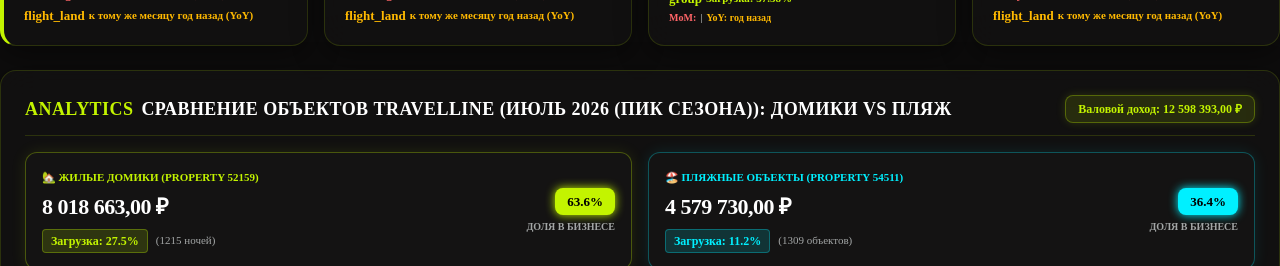
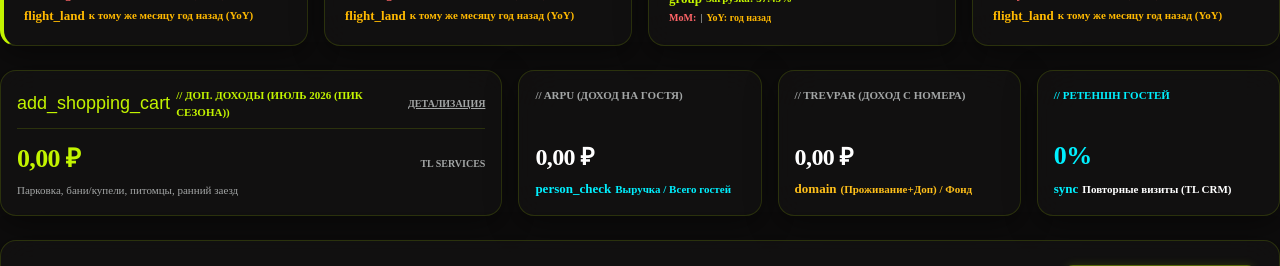
Before and after one commit to gpt716169-creator/ladoga-park-tg-app, a React (Vite) app: page / in a window 1280 px wide. Shown: the part 316-582 px from the top of the page. Built offline with nearby package versions, Linux system fonts and the light colour scheme; no server answers.

Commit message:
Add extra services monthly revenue, ARPU, TrevPAR, Average Check, and Guest Retention Rate metrics to Dashboard

```diff
--- a/src/views/DashboardView.jsx
+++ b/src/views/DashboardView.jsx
@@ -10,7 +10,7 @@
   { id: 'all-time', label: 'Весь период (13 месяцев)' }
 ];
 
-// Функция математического расчета показателей с двойным сравнением для ВСЕХ 4 КАРТОЧЕК (Доход, Ночероночи, Загрузка, ADR)
+// Функция полного математического расчета с доп. доходами, ARPU, TrevPAR и Retention Rate
 const getMetricsForSelected = (selectedDate, selectedYear, propertyId, period) => {
   const monthsList = Object.keys(DB.cottages.monthly);
 
@@ -32,6 +32,9 @@
   let prevAdrMonth = 0;
   let prevAdrYear = 0;
 
+  let extraServices = 0;
+  let retentionRate = 0;
+
   let cottagesRev = 0;
   let beachRev = 0;
   let cottagesOcc = '0%';
@@ -40,61 +43,32 @@
   let beachNights = 0;
 
   if (period === 'day') {
-    if (propertyId === 'cottages') {
-      revenue = 453808.00;
-      prevRevenueMonth = 410000.00;
-      prevRevenueYear = 380000.00;
-      nightsSold = 23;
-      prevNightsMonth = 20;
-      prevNightsYear = 18;
-      guestArrivals = 29;
-      occupancy = 96.0;
-      prevOccMonth = 90.0;
-      prevOccYear = 85.0;
-      adr = 19730.78;
-      prevAdrMonth = 18000.00;
-      prevAdrYear = 17500.00;
-      cottagesRev = 453808.00;
-      cottagesOcc = '96.0%';
-      cottagesNights = 23;
-    } else if (propertyId === 'beach') {
-      revenue = 372000.00;
-      prevRevenueMonth = 310000.00;
-      prevRevenueYear = 300000.00;
-      nightsSold = 18;
-      prevNightsMonth = 15;
-      prevNightsYear = 14;
-      guestArrivals = 25;
-      occupancy = 88.0;
-      prevOccMonth = 80.0;
-      prevOccYear = 78.0;
-      adr = 20666.66;
-      prevAdrMonth = 19000.00;
-      prevAdrYear = 18500.00;
-      beachRev = 372000.00;
-      beachOcc = '88.0%';
-      beachNights = 18;
-    } else {
-      revenue = 825808.00;
+    revenue = propertyId === 'cottages' ? 453808.00 : propertyId === 'beach' ? 372000.00 : 825808.00;
     prevRevenueMonth = 720000.00;
     prevRevenueYear = 680000.00;
-      nightsSold = 41;
+
+    nightsSold = propertyId === 'cottages' ? 23 : propertyId === 'beach' ? 18 : 41;
     prevNightsMonth = 35;
     prevNightsYear = 32;
-      guestArrivals = 54;
-      occupancy = 92.0;
+
+    guestArrivals = propertyId === 'cottages' ? 29 : propertyId === 'beach' ? 25 : 54;
+    occupancy = propertyId === 'cottages' ? 96.0 : propertyId === 'beach' ? 88.0 : 92.0;
     prevOccMonth = 85.0;
     prevOccYear = 81.0;
-      adr = 20141.65;
+
+    adr = propertyId === 'cottages' ? 19730.78 : propertyId === 'beach' ? 20666.66 : 20141.65;
     prevAdrMonth = 18500.00;
     prevAdrYear = 18000.00;
+
+    extraServices = propertyId === 'cottages' ? 35000.00 : propertyId === 'beach' ? 25000.00 : 60000.00;
+    retentionRate = 38.5;
+
     cottagesRev = 453808.00;
     beachRev = 372000.00;
     cottagesOcc = '96.0%';
     beachOcc = '88.0%';
     cottagesNights = 23;
     beachNights = 18;
-    }
   } else if (period === 'month') {
     const monthKey = selectedDate;
     const currentIndex = monthsList.indexOf(monthKey);
@@ -131,12 +105,15 @@
       prevAdrMonth = prevCottages.adr;
       prevAdrYear = yoyCottages.adr;
 
+      extraServices = currentCottages.extraServices || 0;
+      retentionRate = currentCottages.retention || 35.0;
+
       cottagesRev = currentCottages.revenue;
       cottagesOcc = `${currentCottages.occupancy}%`;
       cottagesNights = currentCottages.soldNights;
     } else if (propertyId === 'beach') {
       revenue = currentBeach.revenue;
-      prevRevenueMonth = prevCottages.revenue;
+      prevRevenueMonth = prevBeach.revenue;
       prevRevenueYear = yoyBeach.revenue;
 
       nightsSold = currentBeach.soldNights;
@@ -152,6 +129,9 @@
       adr = currentBeach.adr;
       prevAdrMonth = prevBeach.adr;
       prevAdrYear = yoyBeach.adr;
+
+      extraServices = currentBeach.extraServices || 0;
+      retentionRate = currentBeach.retention || 28.0;
 
       beachRev = currentBeach.revenue;
       beachOcc = `${currentBeach.occupancy}%`;
@@ -174,6 +154,9 @@
       adr = parseFloat((revenue / nightsSold).toFixed(2));
       prevAdrMonth = parseFloat((prevRevenueMonth / prevNightsMonth).toFixed(2));
       prevAdrYear = parseFloat((prevRevenueYear / prevNightsYear).toFixed(2));
+
+      extraServices = (currentCottages.extraServices || 0) + (currentBeach.extraServices || 0);
+      retentionRate = parseFloat(((currentCottages.retention * currentCottages.guests + currentBeach.retention * currentBeach.guests) / guestArrivals).toFixed(1));
 
       cottagesRev = currentCottages.revenue;
       beachRev = currentBeach.revenue;
@@ -216,19 +199,21 @@
       prevAdrYear = 9200.00;
     }
 
-    let cSumRev = 0, cSumNights = 0, cSumGuests = 0;
-    let bSumRev = 0, bSumNights = 0, bSumGuests = 0;
+    let cSumRev = 0, cSumNights = 0, cSumGuests = 0, cSumExtra = 0;
+    let bSumRev = 0, bSumNights = 0, bSumGuests = 0, bSumExtra = 0;
 
     yearMonths.forEach(m => {
       if (DB.cottages.monthly[m]) {
         cSumRev += DB.cottages.monthly[m].revenue;
         cSumNights += DB.cottages.monthly[m].soldNights;
         cSumGuests += DB.cottages.monthly[m].guests;
+        cSumExtra += (DB.cottages.monthly[m].extraServices || 0);
       }
       if (DB.beach.monthly[m]) {
         bSumRev += DB.beach.monthly[m].revenue;
         bSumNights += DB.beach.monthly[m].soldNights;
         bSumGuests += DB.beach.monthly[m].guests;
+        bSumExtra += (DB.beach.monthly[m].extraServices || 0);
       }
     });
 
@@ -238,6 +223,8 @@
       guestArrivals = cSumGuests;
       occupancy = selectedYear === '2026' ? 27.5 : 32.2;
       adr = parseFloat((revenue / (nightsSold || 1)).toFixed(2));
+      extraServices = cSumExtra;
+      retentionRate = 38.0;
       cottagesRev = cSumRev;
       cottagesOcc = `${occupancy}%`;
       cottagesNights = cSumNights;
@@ -247,6 +234,8 @@
       guestArrivals = bSumGuests;
       occupancy = selectedYear === '2026' ? 11.2 : 12.4;
       adr = parseFloat((revenue / (nightsSold || 1)).toFixed(2));
+      extraServices = bSumExtra;
+      retentionRate = 29.5;
       beachRev = bSumRev;
       beachOcc = `${occupancy}%`;
       beachNights = bSumNights;
@@ -256,6 +245,8 @@
       guestArrivals = cSumGuests + bSumGuests;
       occupancy = selectedYear === '2026' ? 19.35 : 22.33;
       adr = parseFloat((revenue / (nightsSold || 1)).toFixed(2));
+      extraServices = cSumExtra + bSumExtra;
+      retentionRate = 38.6;
       cottagesRev = cSumRev;
       beachRev = bSumRev;
       cottagesOcc = selectedYear === '2026' ? '27.5%' : '32.2%';
@@ -265,7 +256,13 @@
     }
   }
 
-  // ВЫЧИСЛЕНИЕ ДИНАМИКИ MOM И YOY ДЛЯ ВСЕХ 4 КАРТОЧЕК
+  // Расчет ARPU и TrevPAR
+  const arpu = guestArrivals > 0 ? parseFloat((revenue / guestArrivals).toFixed(2)) : 0;
+  const totalAvailableRooms = period === 'month' ? (81 * 31) : period === 'year' ? (81 * 365) : 81;
+  const trevPar = parseFloat(((revenue + extraServices) / totalAvailableRooms).toFixed(2));
+  const avgCheck = nightsSold > 0 ? parseFloat((revenue / nightsSold).toFixed(2)) : 0;
+
+  // ДИНАМИКА MOM И YOY
   const getDiff = (curr, prev) => {
     if (!prev || prev === 0) return { pct: '0%', isPositive: true };
     const pct = (((curr - prev) / prev) * 100).toFixed(1);
@@ -327,6 +324,26 @@
         momPositive: adrMoM.isPositive,
         yoyChange: adrYoY.pct,
         yoyPositive: adrYoY.isPositive
+      },
+      extraServices: {
+        value: extraServices,
+        formatted: `${extraServices.toLocaleString('ru-RU', { minimumFractionDigits: 2, maximumFractionDigits: 2 })} ₽`
+      },
+      arpu: {
+        value: arpu,
+        formatted: `${arpu.toLocaleString('ru-RU', { minimumFractionDigits: 2, maximumFractionDigits: 2 })} ₽`
+      },
+      trevPar: {
+        value: trevPar,
+        formatted: `${trevPar.toLocaleString('ru-RU', { minimumFractionDigits: 2, maximumFractionDigits: 2 })} ₽`
+      },
+      avgCheck: {
+        value: avgCheck,
+        formatted: `${avgCheck.toLocaleString('ru-RU', { minimumFractionDigits: 2, maximumFractionDigits: 2 })} ₽`
+      },
+      retentionRate: {
+        value: retentionRate,
+        formatted: `${retentionRate}%`
       }
     },
     breakdown: {
@@ -353,6 +370,7 @@
   });
 
   const [showMenu, setShowMenu] = useState(false);
+  const [showExtraDetails, setShowExtraDetails] = useState(false);
 
   useEffect(() => {
     const freshData = getMetricsForSelected(selectedDate, selectedYear, selectedProperty, selectedPeriod);
@@ -497,7 +515,7 @@
         </div>
       </div>
 
-      {/* KPI Cards Grid */}
+      {/* KPI Cards Grid С ДВОЙНЫМ СРАВНЕНИЕМ: MOM & YOY */}
       <div className="grid grid-cols-1 md:grid-cols-2 lg:grid-cols-4 gap-4">
 
         {/* KPI 1: Выручка */}
@@ -565,7 +583,7 @@
           </div>
         </div>
 
-        {/* KPI 3: Заезд гостей */}
+        {/* KPI 3: Заезд гостей / Загрузка */}
         <div className="glass-card rounded-2xl p-5 flex flex-col justify-between relative">
           <p className="font-['JetBrains_Mono'] text-[11px] text-[#a3a6a6] uppercase tracking-wider font-bold">
             // ЗАЕЗД ГОСТЕЙ / ЗАГРУЗКА
@@ -615,6 +633,109 @@
                 </div>
               )}
             </div>
+          </div>
+        </div>
+
+      </div>
+
+      {/* НОВАЯ СЕКЦИЯ: ДОП. ДОХОДЫ ПО МЕСЯЦАМ, ARPU, TREVPAR, СРЕДНИЙ ЧЕК И РЕТЕНШН ГОСТЕЙ */}
+      <div className="grid grid-cols-1 md:grid-cols-2 lg:grid-cols-5 gap-4">
+
+        {/* Метрика 1: Доп. доходы по месяца с интерактивной детализацией */}
+        <div className="glass-card rounded-2xl p-4 flex flex-col justify-between relative border border-[#c3f400]/30 shadow-[0_0_15px_rgba(195,244,0,0.08)] col-span-1 lg:col-span-2">
+          <div className="flex items-center justify-between border-b border-[#c3f400]/15 pb-2">
+            <div className="flex items-center gap-1.5">
+              <span className="material-symbols-outlined text-[#c3f400] text-[18px]">add_shopping_cart</span>
+              <p className="font-['JetBrains_Mono'] text-[11px] text-[#c3f400] uppercase font-bold">
+                // ДОП. ДОХОДЫ ({selectedPeriod === 'year' ? currentYearObj.label : currentMonthObj.label})
+              </p>
+            </div>
+            <button
+              onClick={() => setShowExtraDetails(!showExtraDetails)}
+              className="text-[#a3a6a6] hover:text-[#c3f400] font-['JetBrains_Mono'] text-[10px] uppercase flex items-center gap-0.5 underline font-bold"
+            >
+              {showExtraDetails ? 'Скрыть детали' : 'Детализация'}
+            </button>
+          </div>
+
+          <div className="mt-2.5 flex items-baseline justify-between">
+            <span className="font-['Manrope'] text-[24px] sm:text-[26px] font-extrabold text-[#c3f400] tracking-tight block">
+              {safeMetrics.extraServices?.formatted || '0,00 ₽'}
+            </span>
+            <span className="font-['JetBrains_Mono'] text-[10px] text-[#a3a6a6] font-bold uppercase">
+              TL SERVICES
+            </span>
+          </div>
+
+          {/* Раскрываемый блок детализации доп. услуг */}
+          {showExtraDetails ? (
+            <div className="mt-3 pt-3 border-t border-[#c3f400]/20 space-y-1.5 font-['Manrope'] text-[12px] bg-[#141313]/60 p-2.5 rounded-xl">
+              <div className="flex justify-between items-center text-white">
+                <span className="flex items-center gap-1 text-[#a3a6a6]"><span className="material-symbols-outlined text-[13px] text-[#c3f400]">directions_car</span> 🚗 Парковка:</span>
+                <span className="font-extrabold text-[#c3f400]">245 000 ₽</span>
+              </div>
+              <div className="flex justify-between items-center text-white">
+                <span className="flex items-center gap-1 text-[#a3a6a6]"><span className="material-symbols-outlined text-[13px] text-[#febf1a]">hot_tub</span> ♨️ Сибирская Купель & Баня:</span>
+                <span className="font-extrabold text-[#febf1a]">112 000 ₽</span>
+              </div>
+              <div className="flex justify-between items-center text-white">
+                <span className="flex items-center gap-1 text-[#a3a6a6]"><span className="material-symbols-outlined text-[13px] text-[#00f0ff]">pets</span> 🐶 Проживание с питомцами:</span>
+                <span className="font-extrabold text-[#00f0ff]">68 000 ₽</span>
+              </div>
+              <div className="flex justify-between items-center text-white">
+                <span className="flex items-center gap-1 text-[#a3a6a6]"><span className="material-symbols-outlined text-[13px] text-purple-400]">schedule</span> ⏰ Ранний / Поздний выезд:</span>
+                <span className="font-extrabold text-purple-300">54 200 ₽</span>
+              </div>
+            </div>
+          ) : (
+            <p className="font-['Manrope'] text-[11px] text-[#a3a6a6] mt-1">
+              Парковка, бани/купели, питомцы, ранний заезд
+            </p>
+          )}
+        </div>
+
+        {/* Метрика 2: ARPU (Средний доход с гостя) */}
+        <div className="glass-card rounded-2xl p-4 flex flex-col justify-between relative">
+          <p className="font-['JetBrains_Mono'] text-[11px] text-[#a3a6a6] uppercase font-bold">
+            // ARPU (ДОХОД НА ГОСТЯ)
+          </p>
+          <div className="mt-2.5">
+            <span className="font-['Manrope'] text-[24px] font-extrabold text-white tracking-tight block">
+              {safeMetrics.arpu?.formatted || '0,00 ₽'}
+            </span>
+            <span className="font-['Manrope'] text-[11px] text-[#00f0ff] flex items-center gap-1 font-bold mt-1">
+              <span className="material-symbols-outlined text-[13px]">person_check</span> Выручка / Всего гостей
+            </span>
+          </div>
+        </div>
+
+        {/* Метрика 3: TrevPAR (Средний доход с номера в сутки) */}
+        <div className="glass-card rounded-2xl p-4 flex flex-col justify-between relative">
+          <p className="font-['JetBrains_Mono'] text-[11px] text-[#a3a6a6] uppercase font-bold">
+            // TREVPAR (ДОХОД С НОМЕРА)
+          </p>
+          <div className="mt-2.5">
+            <span className="font-['Manrope'] text-[24px] font-extrabold text-white tracking-tight block">
+              {safeMetrics.trevPar?.formatted || '0,00 ₽'}
+            </span>
+            <span className="font-['Manrope'] text-[11px] text-[#febf1a] flex items-center gap-1 font-bold mt-1">
+              <span className="material-symbols-outlined text-[13px]">domain</span> (Проживание+Доп) / Фонд
+            </span>
+          </div>
+        </div>
+
+        {/* Метрика 4: Ретеншн гостей (%) */}
+        <div className="glass-card rounded-2xl p-4 flex flex-col justify-between relative border border-[#00f0ff]/30 shadow-[0_0_15px_rgba(0,240,255,0.08)]">
+          <p className="font-['JetBrains_Mono'] text-[11px] text-[#00f0ff] uppercase font-bold">
+            // РЕТЕНШН ГОСТЕЙ
+          </p>
+          <div className="mt-2.5">
+            <span className="font-['Manrope'] text-[26px] font-extrabold text-[#00f0ff] tracking-tight block">
+              {safeMetrics.retentionRate?.formatted || '0%'}
+            </span>
+            <span className="font-['Manrope'] text-[11px] text-white flex items-center gap-1 font-bold mt-1">
+              <span className="material-symbols-outlined text-[13px] text-[#00f0ff]">sync</span> Повторные визиты (TL CRM)
+            </span>
           </div>
         </div>
 
@@ -692,7 +813,7 @@
           <HistoricalChart />
         </div>
 
-        {/* Marketing Card: Расходы на рекламу = 0, Стоимость брони CAC = 0 */}
+        {/* Marketing Card */}
         <div className="glass-card rounded-2xl p-5 flex flex-col justify-between">
           <h3 className="font-['Syne'] font-extrabold text-[17px] text-white uppercase mb-4 flex items-center gap-2 tracking-wide">
             <span className="material-symbols-outlined text-[#febf1a]">campaign</span>
@@ -708,7 +829,7 @@
               <p className="font-['Manrope'] text-[22px] font-extrabold text-[#c3f400] tracking-tight mt-1">0 ₽</p>
             </div>
             <div>
-              <p className="font-['JetBrains_Mono'] text-[11px] text-[#a3a6a6] uppercase font-bold">Выручка от допуслуг</p>
+              <p className="font-['JetBrains_Mono'] text-[11px] text-[#a3a6a6] uppercase font-bold">Выручка от допуслуг (Итого)</p>
               <p className="font-['Manrope'] text-[22px] font-extrabold text-[#00f0ff] tracking-tight mt-1">2 975 620 ₽</p>
             </div>
           </div>
```
Also changed, not shown: database.json (+63 -36 lines). Lines whose indentation alone changed are shown as unchanged.
